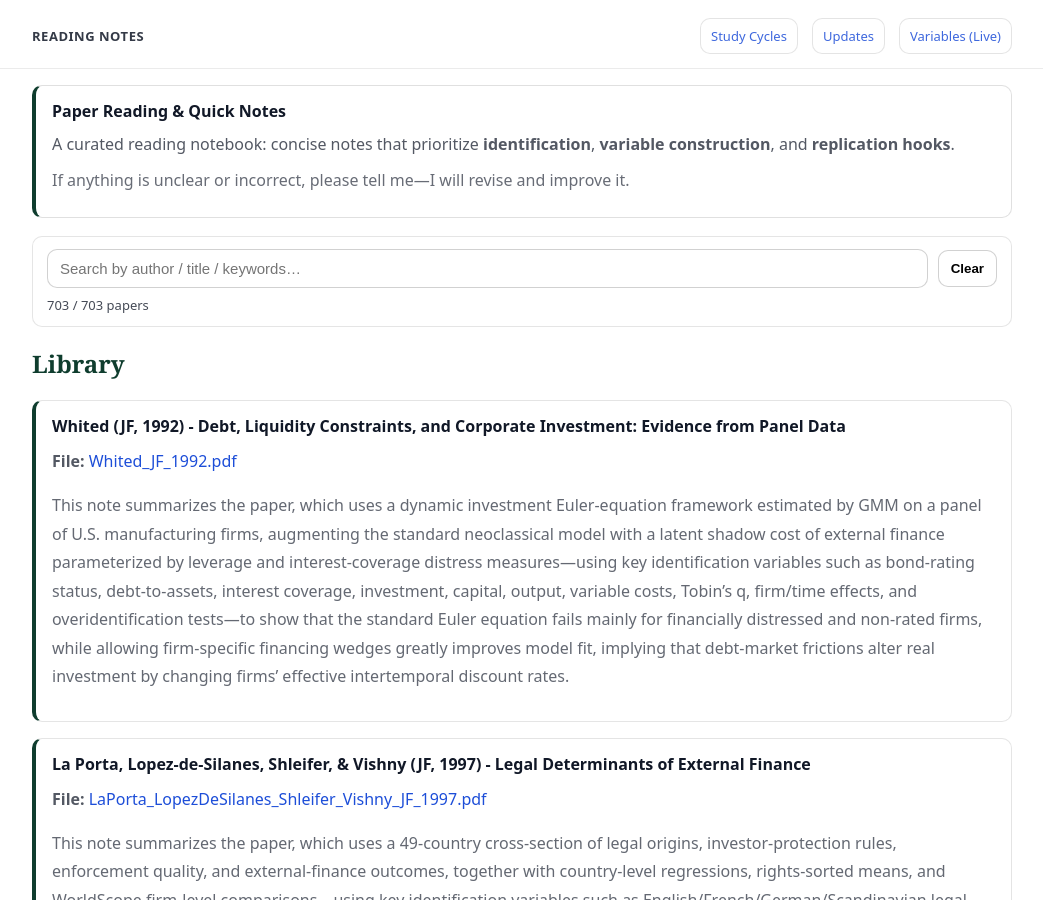
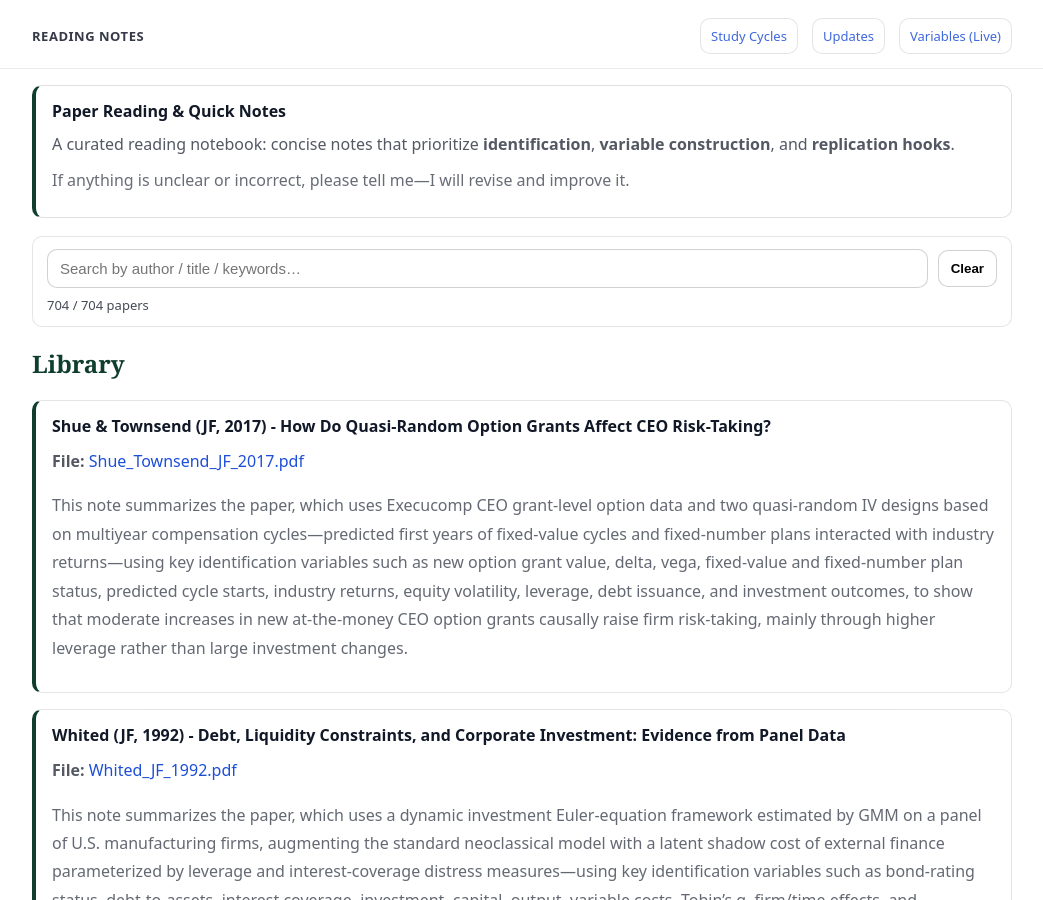
Before and after one commit to yaxinzn/study-archive, a Jekyll site: the page built from reading/index.md, in a window 1280 px wide and 900 px high. Shown: the whole window, without its empty margins (118-1161 px from the left). Built offline with Jekyll 4.4.1, drawn with Linux system fonts in a browser that asks for light colours.

Commit message:
Reading: add/update Shue_Townsend_JF_2017.pdf

```diff
--- a/_data/reading.yml
+++ b/_data/reading.yml
@@ -1,3 +1,7 @@
+- title: "Shue & Townsend (JF, 2017) - How Do Quasi-Random Option Grants Affect CEO Risk-Taking?"
+  file: "Shue_Townsend_JF_2017.pdf"
+  desc: "This note summarizes the paper, which uses Execucomp CEO grant-level option data and two quasi-random IV designs based on multiyear compensation cycles—predicted first years of fixed-value cycles and fixed-number plans interacted with industry returns—using key identification variables such as new option grant value, delta, vega, fixed-value and fixed-number plan status, predicted cycle starts, industry returns, equity volatility, leverage, debt issuance, and investment outcomes, to show that moderate increases in new at-the-money CEO option grants causally raise firm risk-taking, mainly through higher leverage rather than large investment changes."
+
 - title: "Whited (JF, 1992) - Debt, Liquidity Constraints, and Corporate Investment: Evidence from Panel Data"
   file: "Whited_JF_1992.pdf"
   desc: "This note summarizes the paper, which uses a dynamic investment Euler-equation framework estimated by GMM on a panel of U.S. manufacturing firms, augmenting the standard neoclassical model with a latent shadow cost of external finance parameterized by leverage and interest-coverage distress measures—using key identification variables such as bond-rating status, debt-to-assets, interest coverage, investment, capital, output, variable costs, Tobin’s q, firm/time effects, and overidentification tests—to show that the standard Euler equation fails mainly for financially distressed and non-rated firms, while allowing firm-specific financing wedges greatly improves model fit, implying that debt-market frictions alter real investment by changing firms’ effective intertemporal discount rates."
```
Also changed, not shown: 1 other file.
